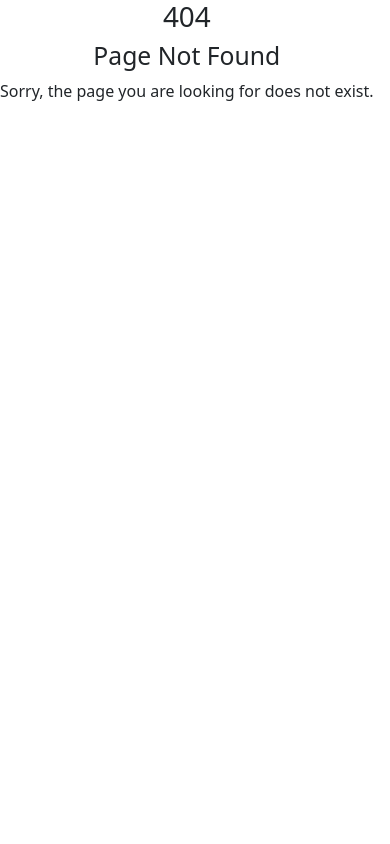
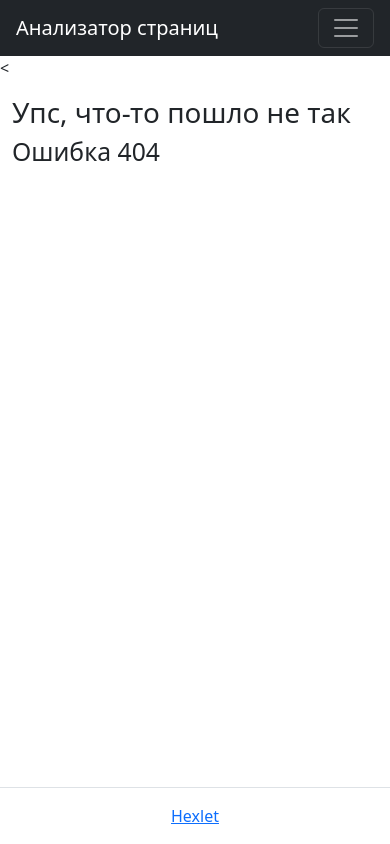
Before and after one commit to rnik82/php-project-9, a PHP site: template templates/404.phtml in a window 390 px wide. Run offline with PHP 8.4, Linux system fonts and the light colour scheme; the template is opened without the code that fills it, so the values that code supplies are empty.

Commit message:
step_6 upd15

```diff
--- a/public/index.php
+++ b/public/index.php
@@ -189,6 +189,11 @@ $app->post(
             // $flashMessage = ['warning'
             //     => ['Проверка была выполнена успешно, но сервер ответил c ошибкой']];
             return $this->get('renderer')->render($response->withStatus(500), '500.phtml');
+        } catch (RequestException $e) {
+            // Обработка серверных исключений (ошибки 5xx)
+            // $flashMessage = ['warning'
+            //     => ['Проверка была выполнена успешно, но сервер ответил c ошибкой']];
+            return $this->get('renderer')->render($response->withStatus(500), '500.phtml');
         }
 
         // catch (ConnectException $e) {
--- a/templates/404.phtml
+++ b/templates/404.phtml
@@ -1,34 +1,16 @@
-<html lang="en">
+<?= $this->fetch('header.phtml') ?>
 
-<head>
-	<meta charset="UTF-8" />
-	<meta name="viewport" content="width=device-width,
-									initial-scale=1.0" />
-	<title>404 Error</title>
-	<link href=
-        "https://cdn.jsdelivr.net/npm/bootstrap@5.3.0-alpha1/dist/css/bootstrap.min.css"
-		rel="stylesheet" />
-	<style>
-		body,
-		html {
-			height: 100%;
-		}
-	</style>
-</head>
+<<main class="flex-grow-1">
+    <div class="container-lg mt-3">
+        <h1>Упс, что-то пошло не так</h1>
+        <div class="row row-cols-1 row-cols-lg-2 align-items-lg-center">
+			<div class="col">
+				<h2 class="h2 mb-4">
+					Ошибка 404
+				</h2>
+			</div>
+		</div>
+    </div>
+</main>
 
-<body class="d-flex justify-content-top
-				align-items-top">
-	<div class="col-md-12 text-center">
-		<h1>404</h1>
-		<h2>Page Not Found</h2>
-		<p>
-			Sorry, the page you are looking
-			for does not exist.
-		</p>
-        <!--<a href="http://localhost:8000/">
-			Go to Home
-		</a>-->
-	</div>
-</body>
-
-</html>
+<?= $this->fetch('footer.phtml') ?>
```
Also changed, not shown: templates/500.phtml (+17 -31 lines), README.md.
